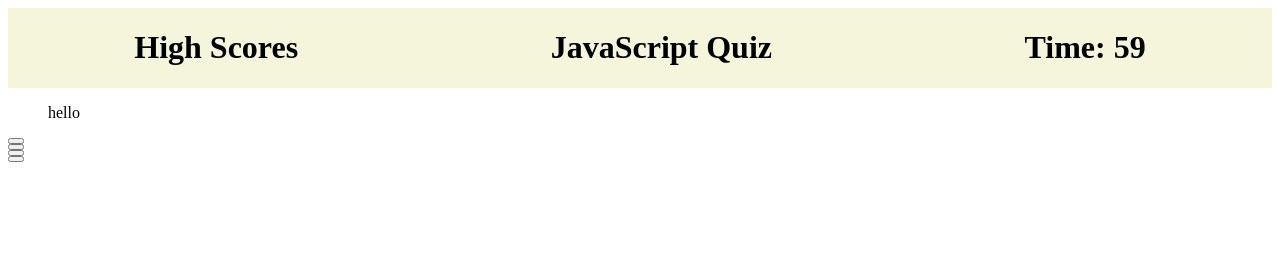
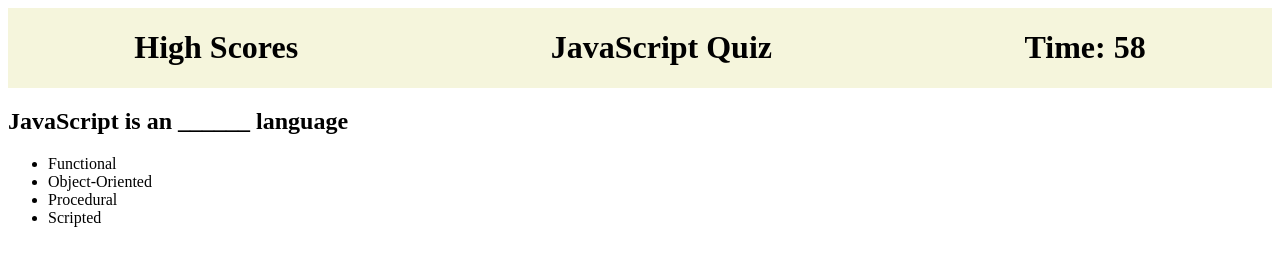
Before and after one commit to pmorris50/TimedQuiz, a plain HTML site: page index.html in a window 1280 px wide. Both pictures are taken after a click on the button "Start Quiz". Drawn offline with Linux system fonts and the light colour scheme.

Commit message:
highscores page and styling

```diff
--- a/assets/javascript/script.js
+++ b/assets/javascript/script.js
@@ -1,84 +1,127 @@
 //setting elements to variables so we can style
 var body = document.body;
+var question = document.querySelector('#question');
 var headerEL = document.querySelectorAll("header");
 var timerDisplay = document.querySelector(".timerdisplay")
 var startButton = document.querySelector("#startbutton");
-var quizQuestion = document.querySelector(".question");
+//var quizQuestion = document.querySelector("#question");
 var submitScore = document.querySelector(".form-container");
 var hideTextAfterClick = document.querySelector('.StartQuiz');
-var questionDisplay = document.querySelector("#question-container");
-var choiceA = document.querySelector(".choiceA");
-var choiceB = document.querySelector(".choiceB");
-var choiceC = document.querySelector(".choiceC");
-var choiceD = document.querySelector(".choiceD");
+var questionDisplay = document.querySelector("#question-display");
+var showQuestion = document.querySelector('#question');
+var showAnswer = document.querySelector('#answer-display');
+//use text.content to input answers
+var choiceA = document.querySelector("#choiceA");
+var choiceB = document.querySelector("#choiceB");
+var choiceC = document.querySelector("#choiceC");
+var choiceD = document.querySelector("#choiceD");
 //need to test 10-13
 //global var
+var timeInterval
 var timeLeft = 60;
 var currentQuestion = 0;
-//need to test 19-23
-body.appendChild(choiceA);
-body.appendChild(choiceB);
-body.appendChild(choiceC);
-body.appendChild(choiceD);
-body.appendChild(submitScore);
-questionDisplay.appendChild(quizQuestion);
+//appendchildforquestion
+//body.append(question);
 
 //initial styling to hide questions
+showAnswer.setAttribute('style', 'display: none');
 questionDisplay.setAttribute("style", "display: none");
 submitScore.setAttribute("style", "display: none");
-choiceA.setAttribute("style", "display: none")
-choiceB.setAttribute("style", "display: none")
-choiceC.setAttribute("style", "display: none")
-choiceD.setAttribute("style", "display: none")
-//question array idk if I need this but I might
-questionList = [question0, question1, question2, question3];
+
+
+var questionList = [
+    {
+
+        question: "JavaScript is an ______ language",
+        answers: ['Functional', 'Object-Oriented', 'Procedural', 'Scripted'],
+        correct: 'Object-Oriented'
+    },
+
+    {
+        question: "You can store data in JavaScript in?",
+        answers: ['Objects', 'Arrays', 'Variables', 'All of the above'],
+        correct: 'All of the above'
+    },
+
+    {
+        question: "Which function is used to turn an object into a string?",
+        answers: ['stringify()', 'parse()', 'convert()', 'None of the above'],
+        correct: 'stringify()'
+    },
+
+
+]
+//selectAnswerWorks
+function selectAnswer() {
+    showAnswer.addEventListener('click', function (event) {
+        if (event.target.matches('li')); {
+            if (event.target.textContent === questionList[currentQuestion].correct) {
+                console.log('please');
+
+
+            }
+            else {
+                timeLeft = timeLeft - 15;
+            };
+            currentQuestion++;
+            displayQuestion();
+
+        }
+    })
 
 
 
-//question objects
-var question0 = {
-    question: "JavaScript is an ______ language",
-    wrongAnswer1: ["A. Functional", false],
-    rightAnswer: ["B. Object-Oriented", true],
-    wrongAnswer2: ["C. Procedural", false],
-    wrongAnswer3: ["D. Scripted", false]
-};
 
-var question1 = {
-    question: "You can store data in JavaScript in?",
-    wrongAnswer1: ["A. Objects", false],
-    wrongAnswer2: ["B. Arrays", false],
-    wrongAnswer3: ["C. Variables", false],
-    rightAnswer: ["D. All of the above", true]
 
-};
-var question2 = {
-    question: "Which function is used to turn an object into a string?",
-    rightAnswer: ["A. stringify()", true],
-    wrongAnswer1: ["B. parse()", false],
-    wrongAnswer2: ["C. convert()", false],
-    wrongAnswer3: ["D. None of the above", false]
-};
-var question3 = {
-    question: "Which function is used to turn an object into a string?",
-    rightAnswer: ["A. stringify()", true],
-    wrongAnswer1: ["B. parse()", false],
-    wrongAnswer2: ["C. convert()", false],
-    wrongAnswer3: ["D. None of the above", true]
 };
 
 
-//hide/show divs
-function startQuiz() {
-    hideTextAfterClick.setAttribute("style", "display: none"); //hides div that contains start button and description
-    questionDisplay.setAttribute("style", "display: block");
-    choiceA.setAttribute("style", "display: block");
-    choiceB.setAttribute("style", "display: block");
-    choiceC.setAttribute("style", "display: block");
-    choiceD.setAttribute("style", "display: block");
+// function setNextQuestion(){
+//    userChoice = selectAnswer()
+//   console.log(userChoice);
 
 
+
+// }
+
+
+
+function displayQuestion() {
+    if (currentQuestion < questionList.length) {
+        showQuestion.textContent = questionList[currentQuestion].question;
+        choiceA.textContent = questionList[currentQuestion].answers[0];
+        choiceB.textContent = questionList[currentQuestion].answers[1];
+        choiceC.textContent = questionList[currentQuestion].answers[2];
+        choiceD.textContent = questionList[currentQuestion].answers[3];
+
+
+    } else { endQuiz() };
 }
+function display() {
+    hideTextAfterClick.setAttribute("style", "display: none");
+    questionDisplay.setAttribute("style", "display: block", 'border: 2px solid black');
+    showAnswer.setAttribute('style', 'display: block');
+    //
+
+}
+//above is good
+
+
+
+
+function startQuiz() {
+
+
+    display();
+    displayQuestion();
+    selectAnswer();
+    // setNextQuestion();
+
+}
+
+
+
+
 
 
 //eventlistener on click button
@@ -88,22 +131,27 @@ startButton.addEventListener("click", function () {
 });
 //timer that counts down from 60
 function countdown() {
-    var timeLeft = 60;
-    var timeInterval = setInterval(function () {
+
+    timeInterval = setInterval(function () {
+        timeLeft--;
         if (timeLeft > 1) {
             timerDisplay.textContent = "Time: " + timeLeft;
-            timeLeft--;
+
         }
+
         else {
             timerDisplay.textContent = "Time is up";
             clearInterval(timeInterval);
+            endQuiz();
         }
     }, 1000);
 }
 
 
 
-function displayQuestion() {
-    quizQuestion.textContent = "hello";
+function endQuiz() {
+    submitScore.setAttribute("style", "display: block");
+    showAnswer.setAttribute('style', 'display: none');
+    questionDisplay.setAttribute("style", "display: none");
+
 }
-displayQuestion(1);
--- a/assets/style.css
+++ b/assets/style.css
@@ -10,6 +10,8 @@ header a{
 text-decoration: none;
 color: black;
 };
-.beforeClick{
 
+
+li{
+    border: 2px solid black;
 }
--- a/index.html
+++ b/index.html
@@ -21,14 +21,19 @@
     <!-- div container for all content -->
 
         <!-- div container to hold question/answers hidden until start button clicked  -->
-        <div id="question-container">
-            <ul class = "question"></ul>
-                <ul> <button class= "choiceA"></button></ul>
-                <ul> <button class= "choiceB"></button></ul>
-                <ul> <button class= "choiceC"></button></ul>
-                <ul> <button class= "choiceD"></button></ul>
-            <!-- question and answer selection will go here  -->
+        <div id="question-display">
+            <h2 id = "question"></h2>
         </div>
+            <div id =answer-display>
+                <ul id = 'anwer-display'>
+                <li class="userchoice" id= "choiceA"></li>
+                <li class="userchoice" id= "choiceB"></li>
+                <li class="userchoice" id= "choiceC"></li>
+                <li class="userchoice" id= "choiceD"></li>
+                </ul>
+            </div>
+
+
         <!-- Center, enlarge and style. add event listener. -->
         <div class= "StartQuiz">
             <p>clicking on the "Start Quiz" button will start a timer and present you with quiz questions. 15 seconds will be subtracted from the timer for every wrong answer. Your score will be the remaining time.
```
Also changed, not shown: new.html (added, +22 -0 lines), assets/javascript/new.js (added).
